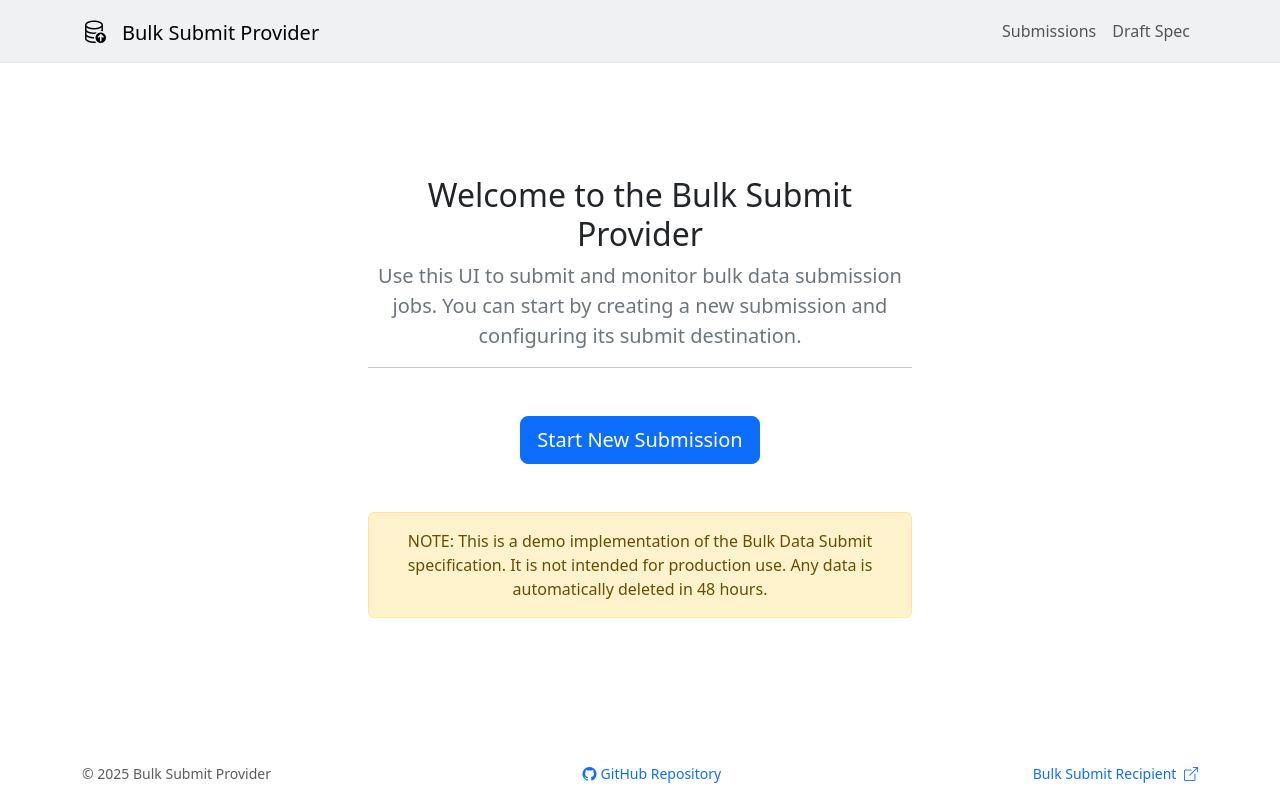
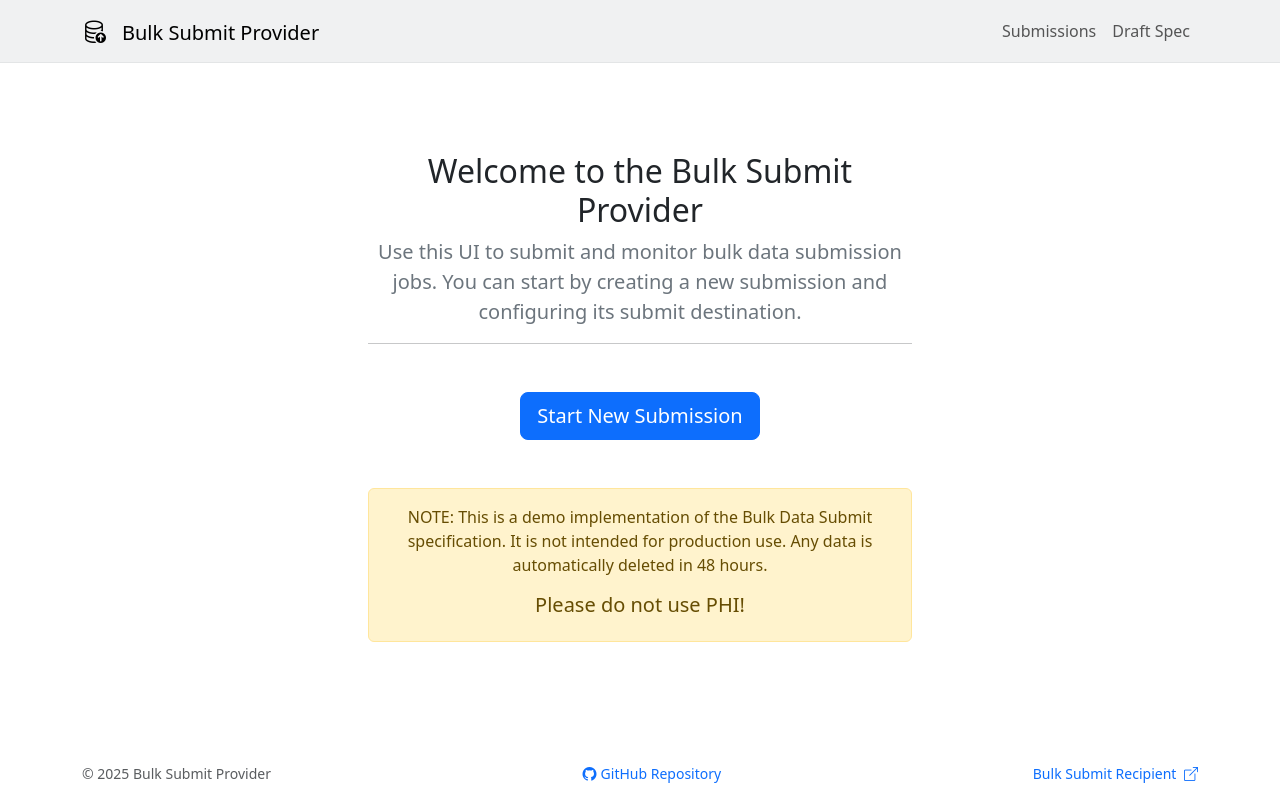
Before and after one commit to smart-on-fhir/bulk-submit-provider, a React (Vite) app in the folder frontend/: page / in a window 1280 px wide. Built offline with nearby package versions, Linux system fonts and the light colour scheme.

Commit message:
Please do not use PHI

```diff
--- a/frontend/src/components/Home.tsx
+++ b/frontend/src/components/Home.tsx
@@ -20,6 +20,7 @@ export default function Home() {
                     NOTE: This is a demo implementation of the Bulk Data Submit specification.
                     It is not intended for production use. Any data is automatically deleted
                     in 48 hours.
+                    <h5 className="mt-3">Please do not use PHI!</h5>
                 </div>
             </div>
         </div>
```
